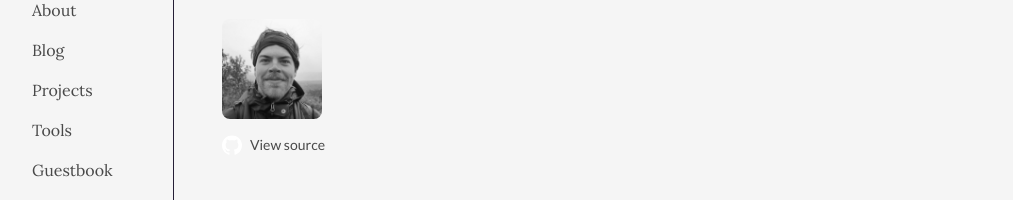
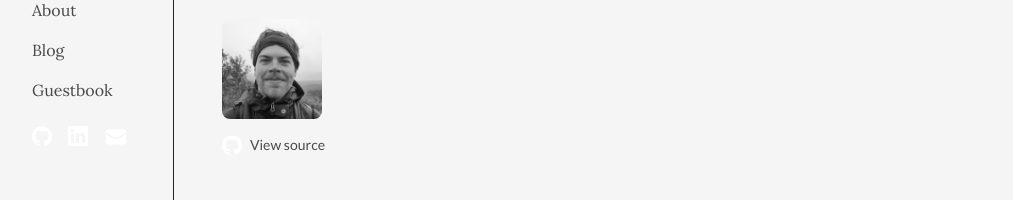
Before and after one commit to JohnVicke/malmedal.dev, a Next.js app: page / in a window 1280 px wide. Shown: the part 205-405 px from the top of the page, without its empty margins (104-1117 px from the left). Built offline with nearby package versions, Linux system fonts and the light colour scheme.

Commit message:
remove sidenav to unused sites

```diff
--- a/src/app/(portfolio)/main-nav-items.ts
+++ b/src/app/(portfolio)/main-nav-items.ts
@@ -14,14 +14,6 @@ export const navigationItems: NavigationItem[] = [
     href: "/blog",
   },
   {
-    title: "Projects",
-    href: "/projects",
-  },
-  {
-    title: "Tools",
-    href: "/tools",
-  },
-  {
     title: "Guestbook",
     href: "/guestbook",
   },
```
